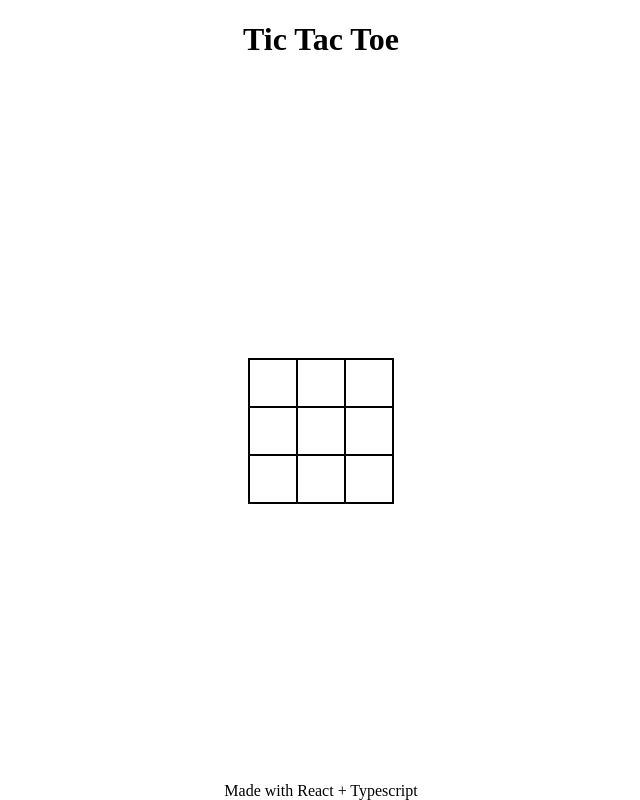
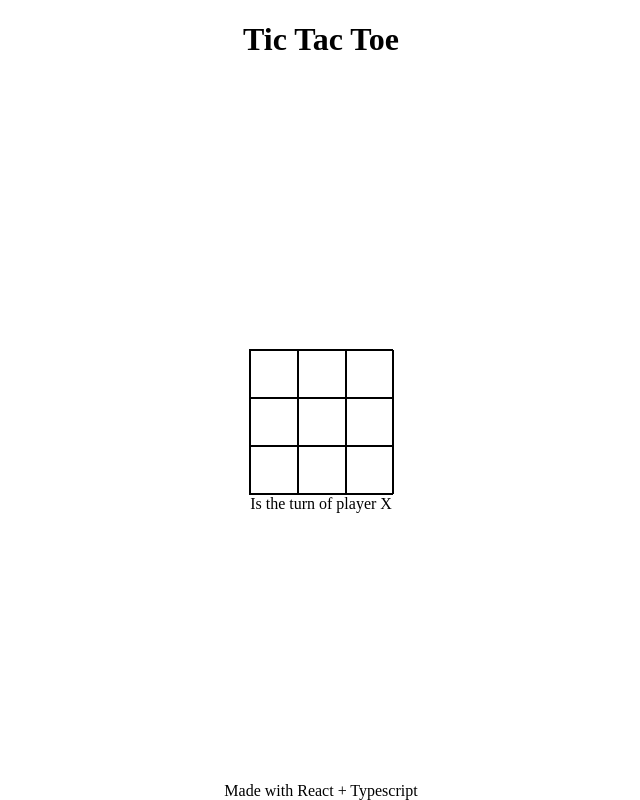
Before and after one commit to ferllop/learning-react, a React (Vite) app in the folder 02-tic-tac-toe/: page / in a window 1280 px wide. Shown: the whole page, without its empty margins (319-959 px from the left). Built offline with nearby package versions, Linux system fonts and the light colour scheme.

Commit message:
Show which player is playing

```diff
--- a/02-tic-tac-toe/src/TicTacToe.tsx
+++ b/02-tic-tac-toe/src/TicTacToe.tsx
@@ -12,12 +12,19 @@ const TicTacToe = () => {
   const handleTurnChange = () => setActualPlaying(actualPlayer === player1 ? player2 : player1)
   const handleWinner = () => setWinner(actualPlayer)
 
-  return (
-    <>
-    <Board actualPlayer={actualPlayer} onWinner={handleWinner} onTurnChange={handleTurnChange}/>
-      {winner && <aside className="winner">Player {winner} wins!!</aside>}
-    </>
-  )
+  return (<>
+    <Board
+      actualPlayer={actualPlayer}
+      onWinner={handleWinner}
+      onTurnChange={handleTurnChange}
+    />
+
+    <aside>{
+      winner
+        ? `Player ${winner} wins!!`
+        : `Is the turn of player ${actualPlayer}`}
+    </aside>
+  </>)
 }
 
 export default TicTacToe
--- a/02-tic-tac-toe/src/index.css
+++ b/02-tic-tac-toe/src/index.css
@@ -20,9 +20,15 @@ body {
   margin: 0;
 }
 
+aside {
+  text-align: center;
+}
+
 .board {
   display: grid;
   grid-template-columns: repeat(3, 1fr);
+  max-width: calc(3 * var(--square-size));
+  margin: 0 auto;
   border: calc(var(--line-size) / 2) solid black;
 }
 
@@ -34,7 +40,3 @@ body {
   min-width: var(--square-size);
   border: calc(var(--line-size) / 2) solid black;
 }
-
-.winner {
-  position: absolute;
-}
```
